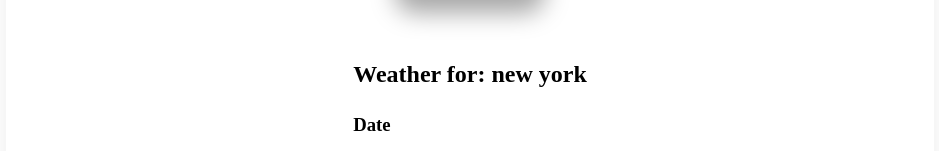
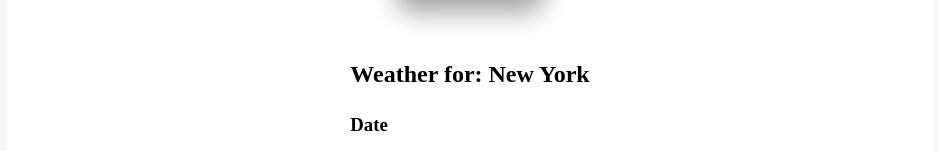
Before and after one commit to jbramirez03/Weather-Arc, a React (Create React App) app: page / in a window 1280 px wide. Shown: the part 459-610 px from the top of the page, without its empty margins (170-1109 px from the left). Built offline with nearby package versions, Linux system fonts and the light colour scheme.

Commit message:
started handler function for searching weather api

```diff
--- a/package.json
+++ b/package.json
@@ -7,6 +7,7 @@
     "@testing-library/jest-dom": "^5.16.4",
     "@testing-library/react": "^13.1.1",
     "@testing-library/user-event": "^13.5.0",
+    "axios": "^0.27.2",
     "gh-pages": "^3.2.3",
     "react": "^18.1.0",
     "react-dom": "^18.1.0",
--- a/src/components/CurrentDay.js
+++ b/src/components/CurrentDay.js
@@ -2,7 +2,7 @@ import { useContext } from "react"
 import WeatherContext from "../utils/WeatherContext"
 
 const CurrentDay = () => {
-    const { cityName } = useContext(WeatherContext);
+    const { citySearched } = useContext(WeatherContext);
 
     return (
         <article className="currentDay">
@@ -12,7 +12,7 @@ const CurrentDay = () => {
                 </div>
             </div>
             <div className="currentDay-details">
-                <h1>Weather for: {cityName} </h1>
+                <h1>Weather for: {citySearched.name} </h1>
                 <h3>Date</h3>
                 <p>Temp:</p>
                 <p>Wind:</p>
--- a/src/components/Search.js
+++ b/src/components/Search.js
@@ -1,12 +1,9 @@
 import { useState, useContext, useEffect } from 'react';
 import WeatherContext from '../utils/WeatherContext';
+import axios from 'axios';
 
 const Search = () => {
-    const { cityName, handleSearch } = useContext(WeatherContext);
-
-    useEffect(() => {
-        console.log(cityName);
-    }, [cityName])
+    const { citySearched, handleSearch } = useContext(WeatherContext);
 
     const [active, setActive] = useState(false);
     const [currentSearch, setCurrentSearch] = useState('');
@@ -19,11 +16,22 @@ const Search = () => {
         setCurrentSearch('');
     }
 
+    const searchHandler = async () => {
+        const searchedCity = "https://api.openweathermap.org/data/2.5/weather?q=" + currentSearch + "&limit=1&appid=bcf6554b28b8c3bcc30e90eb27275f00"
+        try {
+            const returnedData = await axios.get(searchedCity);
+            console.log(returnedData)
+        } catch (error) {
+            throw new error
+        }
+    }
+
     const handleSubmit = (e) => {
         e.preventDefault();
-        handleSearch(currentSearch);
+        searchHandler();
         setCurrentSearch('');
     }
+
 
     return (
         <div className='search-area'>
--- a/src/utils/WeatherContext.js
+++ b/src/utils/WeatherContext.js
@@ -3,13 +3,25 @@ import { createContext, useState } from 'react';
 const WeatherContext = createContext();
 
 export function WeatherProvider(children) {
-    const [cityName, setCityName] = useState('new york');
-
-    const handleSearch = (searchedName) => {
-        setCityName(searchedName)
+    const [citySearched, setCitySearched] = useState({
+        name: 'New York',
+        date: '',
+        temp: '',
+        wind: '',
+        humidity: ''
+    });
+    const handleSearch = (searchName, searchDate, searchTemp, searchWind, searchHumidity) => {
+        setCitySearched({
+            name: searchName,
+            date: searchDate,
+            temp: searchTemp,
+            wind: searchWind,
+            humidity: searchHumidity
+        });
     }
 
-    return <WeatherContext.Provider value={{ cityName, handleSearch }} {...children} />;
+
+    return <WeatherContext.Provider value={{ citySearched, handleSearch }} {...children} />;
 }
 
 export default WeatherContext;
```
Also changed, not shown: 1 other file (tests, documents, lock files or other folders).
